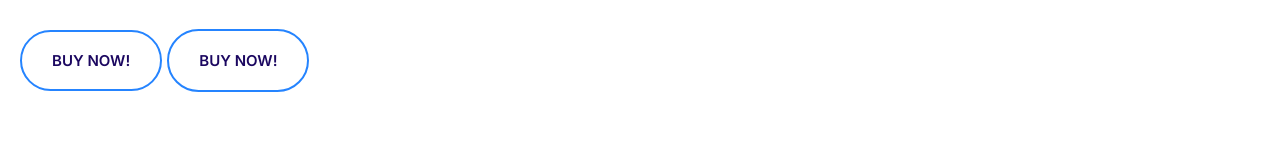
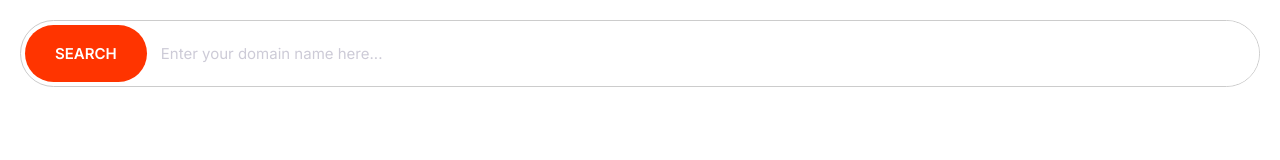
Before and after one commit to seba11lando/Sebify, a plain HTML site: page index.html in a window 1280 px wide. Drawn offline with Linux system fonts and the light colour scheme.

Commit message:
Build input componant.

```diff
--- a/css/styles.css
+++ b/css/styles.css
@@ -4,6 +4,8 @@
     --color-accent: #ff3400;
     --color-headings: #1b0760;
     --color-body: #918ca4;
+    --color-border: #ccc;
+    --border-raduis: 40px;
 }
 
 *, *::before, *::after {
@@ -242,3 +244,40 @@ a {
         font-size: 1.5rem;
     }
 }
+
+/*Input*/
+
+.input {
+    border-radius: var(--border-raduis);
+    border: 1px solid var(--color-border);
+    color: var(--color-headings);
+    font-size: 2rem;
+    outline: 0;
+    padding: 1.5rem 3.5rem;
+}
+
+::placeholder {
+    color: #cdcbd7;
+}
+
+.input-group {
+    border: 1px solid var(--color-border);
+    border-radius: var(--border-raduis);
+    display: flex
+}
+
+.input-group .input {
+    border: 0;
+    flex-grow: 1;
+    padding: 1.5rem 1rem;
+}
+
+.input-group .btn {
+    margin: 4px;
+}
+
+@media screen and (min-width: 1024px) {
+    .input {
+        font-size: 1.5rem;
+    }
+}
--- a/index.html
+++ b/index.html
@@ -11,7 +11,13 @@
     <link rel="stylesheet" href="css/styles.css">
 </head>
 <body>
-   <button class="btn btn--outline">Buy Now!</button>
-   <a href="#" class="btn btn--outline">Buy Now!</a>
+    <div class="input-group">
+        <button class="btn btn--accent">Search</button>
+        <input
+            type="text"
+            class="input"
+            placeholder="Enter your domain name here..."
+        />
+    </div>
 </body>
 </html>
```
Also changed, not shown: componants/Input.html (added, +8 -0 lines).
